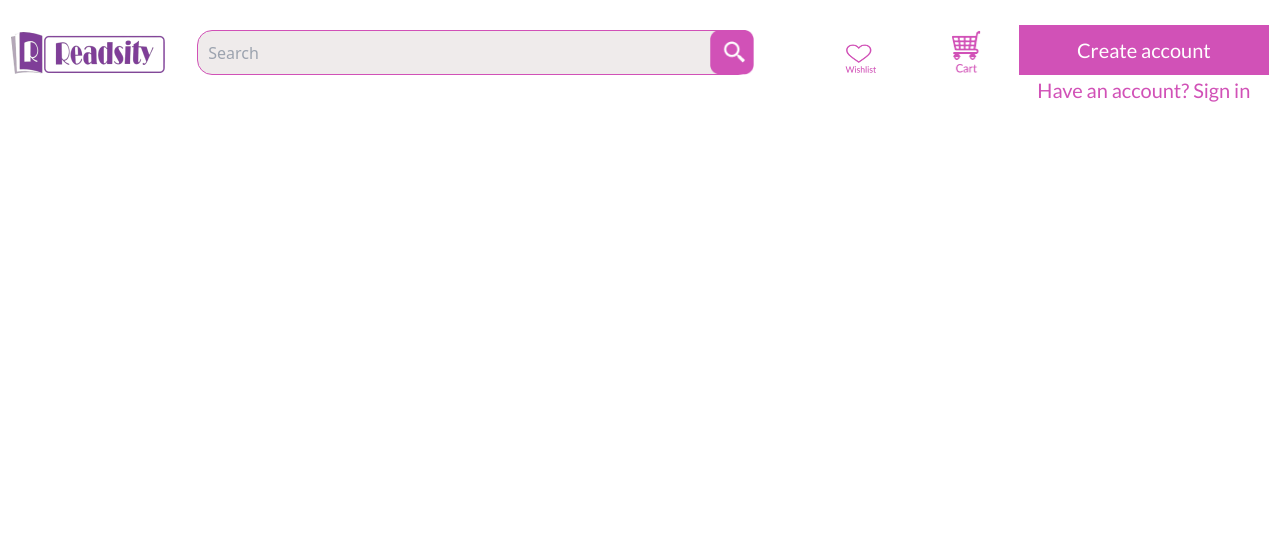
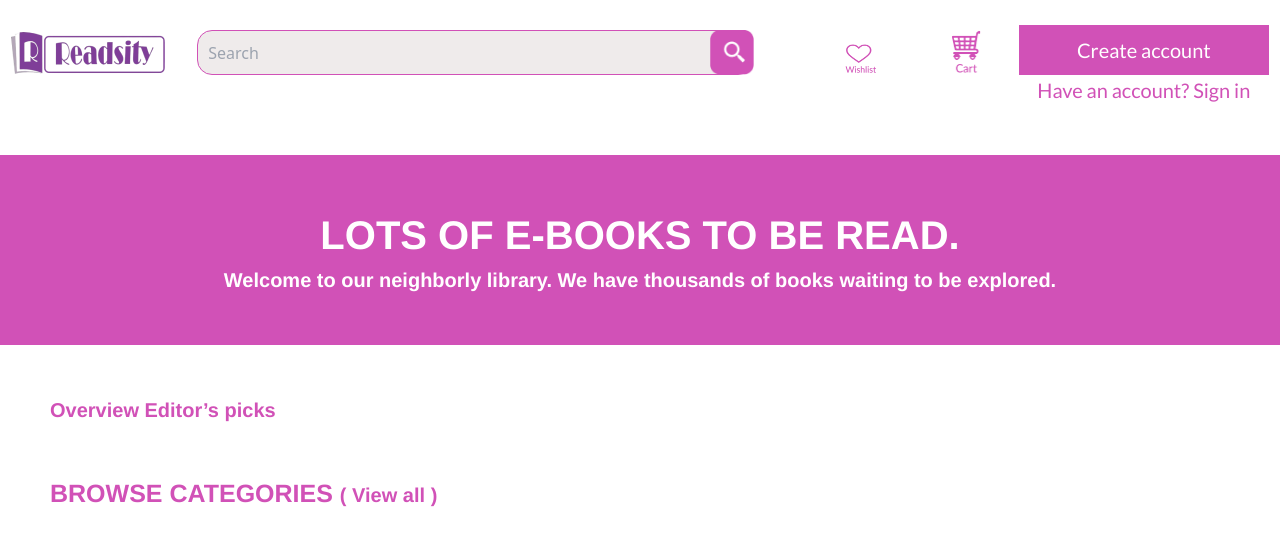
Before and after one commit to Official-Readsity/Readsity-Frontend, a React (Create React App) app: page /Books in a window 1280 px wide. Shown: the top 546 px of the page. Built offline with nearby package versions, Linux system fonts and the light colour scheme; a web font is replaced by a local one.

Commit message:
Book_Overview Update

```diff
--- a/src/routes/Books.css
+++ b/src/routes/Books.css
@@ -0,0 +1,42 @@
+.book_overview_first_container {
+  text-align: center;
+  margin: 50px auto 0 auto;
+  padding: 50px 0;
+
+  font-family: "Helvetica";
+  font-style: normal;
+  font-weight: 700;
+  background: #d151b7;
+  color: #ffffff;
+  height: auto;
+}
+
+.book_overview_first_container h2 {
+  font-size: 40px;
+}
+
+.book_overview_first_container p {
+  font-size: 20px;
+}
+
+.book_overview_text {
+  margin: 50px 0 0 50px;
+  color: #d151b7;
+  font-family: "Helvetica";
+  font-style: normal;
+  font-weight: 700;
+  font-size: 20px;
+}
+
+.book_browseCategories {
+  margin: 50px 0 0 50px;
+  color: #d151b7;
+  font-family: "Helvetica";
+  font-style: normal;
+  font-weight: 700;
+  font-size: 25px;
+}
+
+.book_view-all {
+  font-size: 20px;
+}
--- a/src/routes/Books.js
+++ b/src/routes/Books.js
@@ -6,6 +6,19 @@ const Books = () => {
   return (
     <>
       <BooksOverviewNavBar />
+      <div className="book_overview_first_container">
+        <h2>LOTS OF E-BOOKS TO BE READ.</h2>
+        <p>
+          Welcome to our neighborly library. We have thousands of books waiting
+          to be explored.
+        </p>
+      </div>
+      <p className="book_overview_text">Overview Editor’s picks</p>
+      <div className="book_browseCategories">
+        <p>
+          BROWSE CATEGORIES <span className="book_view-all"> ( View all )</span>
+        </p>
+      </div>
     </>
   );
 };
```
